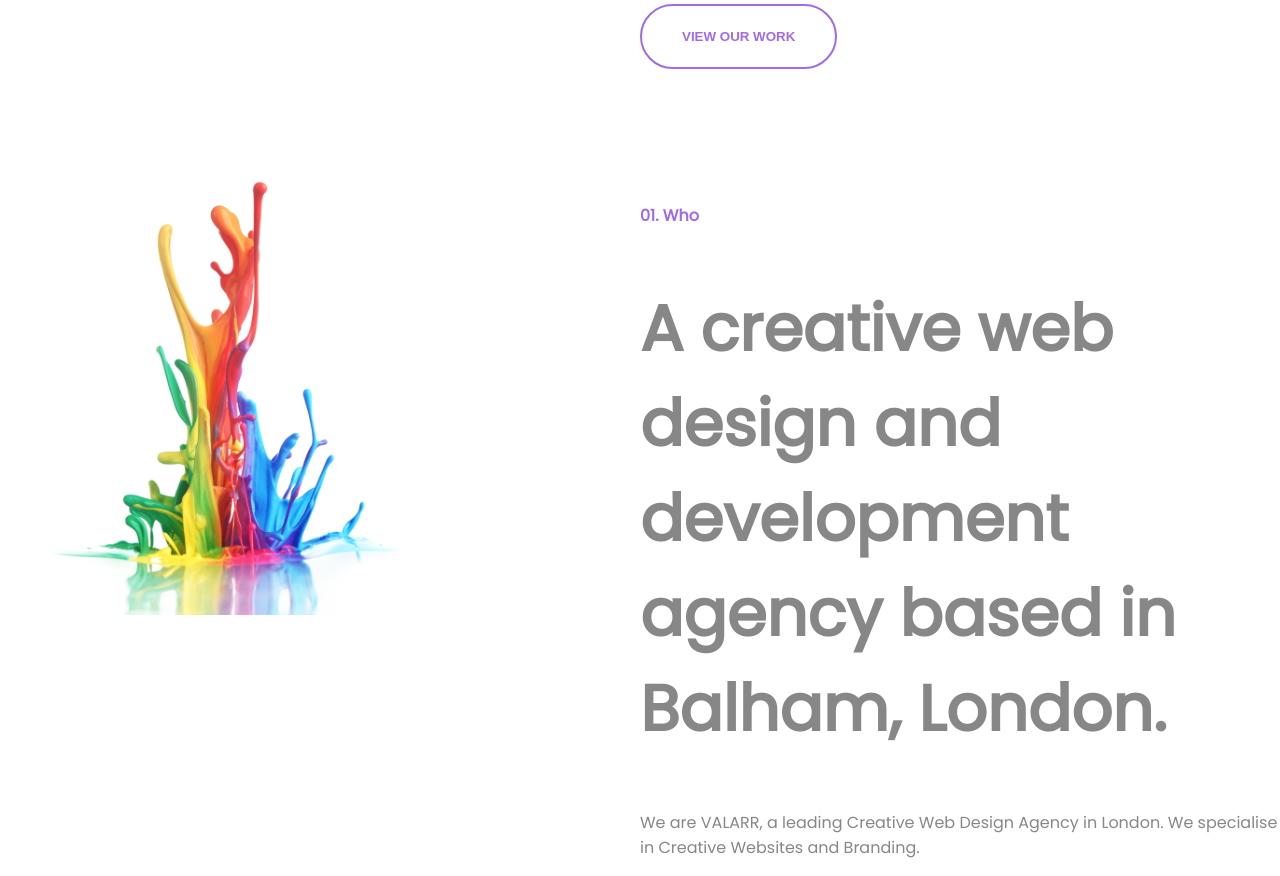
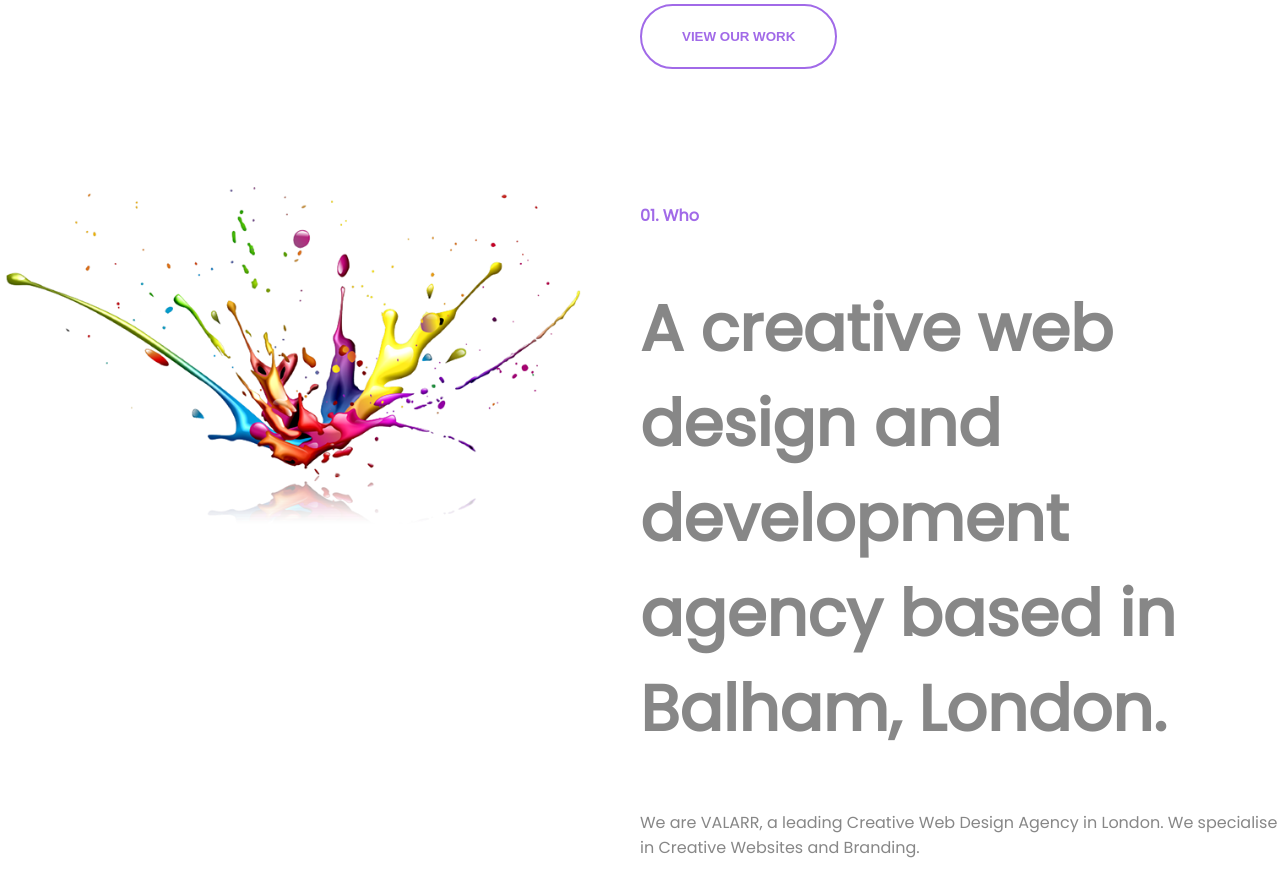
Before and after one commit to Viki-Robles/valarr, a React (Create React App) app: page / in a window 1280 px wide. Shown: the part 580-1456 px from the top of the page. Built offline with nearby package versions, Linux system fonts and the light colour scheme.

Commit message:
Add images

```diff
--- a/src/SectionTwo/SectionTwo.css
+++ b/src/SectionTwo/SectionTwo.css
@@ -16,9 +16,9 @@
 
 img {
     width: 100%;
-    margin-top: -10%;
 }
 
 .sectionTwo-itemA {
-    width: 70%;
+    width: 90%;
+    margin: 5px;
 }
--- a/src/SectionTwo/SectionTwo.js
+++ b/src/SectionTwo/SectionTwo.js
@@ -1,6 +1,6 @@
 import React from 'react';
 import './SectionTwo.css';
-import design from '../SectionOne/images/design.png';
+import design from '../SectionOne/images/design1.png';
 
 export default function SectionTwo() {
     return (
```
Also changed, not shown: src/SectionOne/images/design1.png (added).
